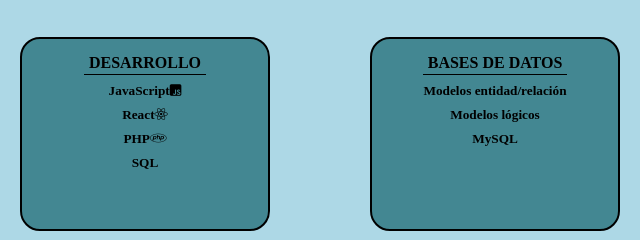
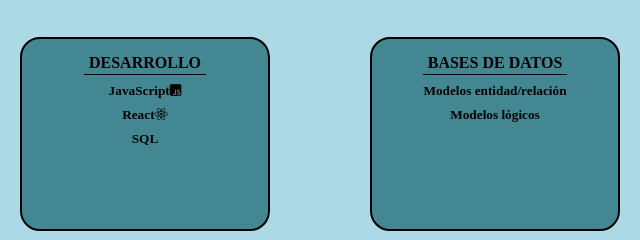
Before and after one commit to RaquelGarciaCaja/Porfolio-RaquelGarcia, a website: page docs/index.html in a window 1280 px wide. Shown: the part 1360-1600 px from the top of the page, 495-1135 px from the left. Drawn offline with Linux system fonts and the light colour scheme; a web font is replaced by a local one.

Commit message:
npm run docs check skills

```diff
--- a/docs/index.html
+++ b/docs/index.html
@@ -135,9 +135,9 @@
               <li class="skills__list--item">
                 <h5 class="skills__list--text">React<i class="skills__list--icon fab fa-react"></i></h5>
               </li>
-              <li class="skills__list--item">
+              <!-- <li class="skills__list--item">
                 <h5 class="skills__list--text">PHP<i class="skills__list--icon fab fa-php"></i></h5>
-              </li>
+              </li> -->
               <li class="skills__list--item"><h5 class="skills__list--text">SQL</h5></li>
             </ul>
 
@@ -147,7 +147,7 @@
                 <h5 class="skills__list--text">Modelos entidad/relación</h5>
               </li>
               <li class="skills__list--item"><h5 class="skills__list--text">Modelos lógicos</h5></li>
-              <li class="skills__list--item"><h5 class="skills__list--text">MySQL</h5></li>
+              <!-- <li class="skills__list--item"><h5 class="skills__list--text">MySQL</h5></li> -->
             </ul>
           </div>
         </section>
```
